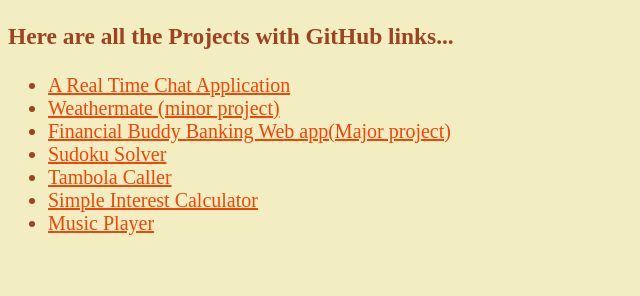
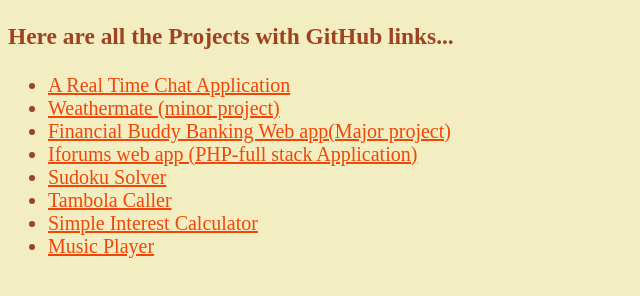
Before and after one commit to Supritraj5/allproj, a plain HTML site: page index.html in a window 1280 px wide. Shown: the whole page, without its empty margins (0-640 px from the left). Drawn offline with Linux system fonts and the light colour scheme.

Commit message:
commit aug 23

```diff
--- a/index.html
+++ b/index.html
@@ -18,6 +18,7 @@
         <li><a href="https://github.com/Supritraj5/chatIO">A Real Time Chat Application</a></li>
         <li><a href="https://github.com/Supritraj5/weathermate">Weathermate (minor project)</a></li>
         <li><a href="https://github.com/Supritraj5/financialbuddy">Financial Buddy Banking Web app(Major project)</a></li>
+        <li><a href="https://github.com/Supritraj5/iForums">Iforums web app (PHP-full stack Application)</a></li>
         <li><a href="https://supritraj5.github.io/Sudoku-breaker/">Sudoku Solver</a></li>
         <li><a href="https://supritraj5.github.io/HousieCaller/">Tambola Caller</a></li>
         <li><a href="https://supritraj5.github.io/Simple-interest-calculator/">Simple Interest Calculator</a></li>
```
